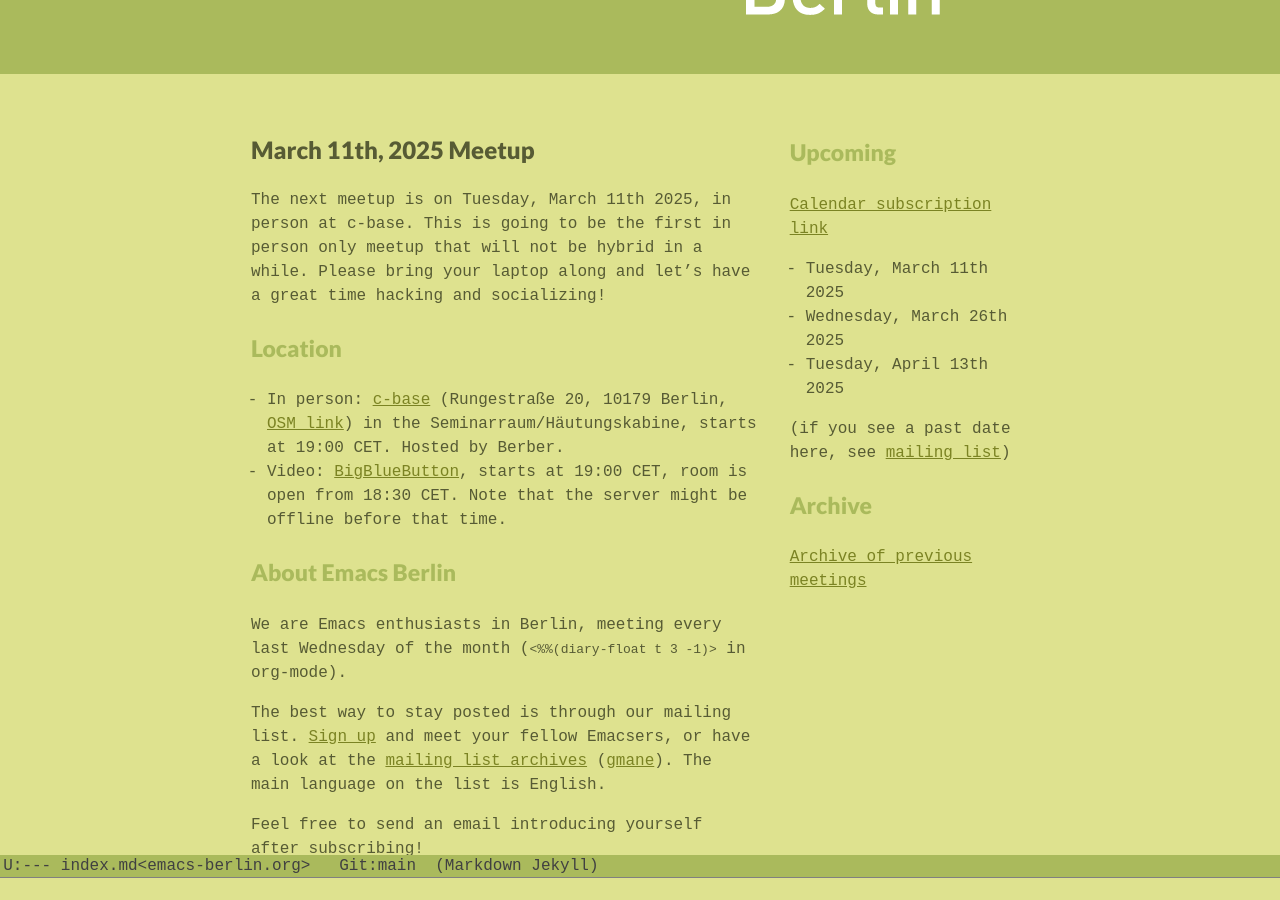
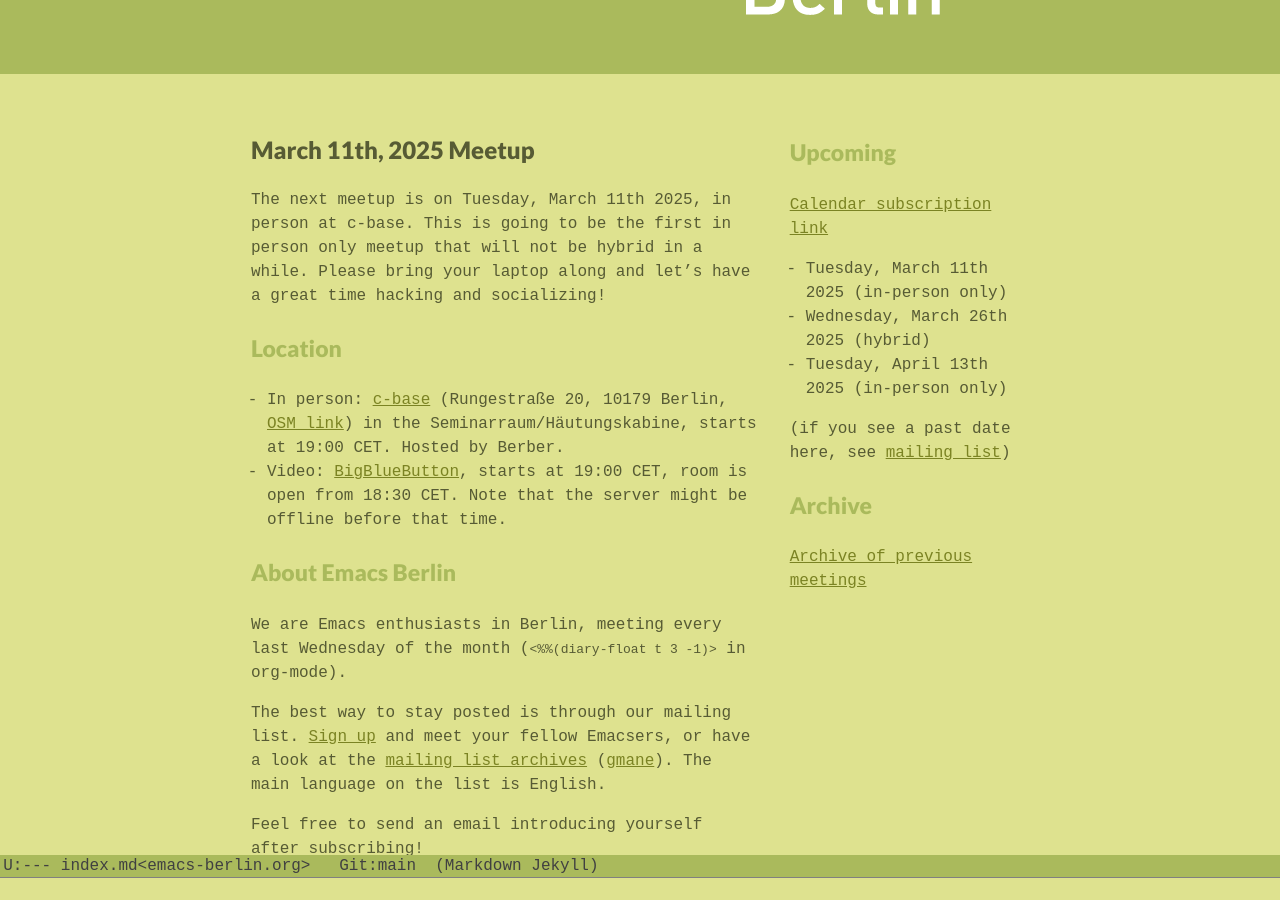
Before and after one commit to emacs-berlin/emacs-berlin.org, a Jekyll site: the page built from index.md, in a window 1280 px wide and 900 px high, scrolled down 335 px. Built offline with Jekyll 4.4.1, drawn with Linux system fonts in a browser that asks for light colours.

Commit message:
Clarify type of meetup per date

```diff
--- a/index.md
+++ b/index.md
@@ -61,11 +61,12 @@
 
 [Calendar subscription link](https://emacs-berlin.org/calendar.ics)
 
-* Tuesday, March 11th 2025
-* Wednesday, March 26th 2025
-* Tuesday, April 13th 2025
+* Tuesday, March 11th 2025 (in-person only)
+* Wednesday, March 26th 2025 (hybrid)
+* Tuesday, April 13th 2025 (in-person only)
 
 <!--
+* Wednesday, April 30th 2025
 * Wednesday, May 28th 2025
 * Wednesday, June 25th 2025
 * Wednesday, July 30th 2025
```
